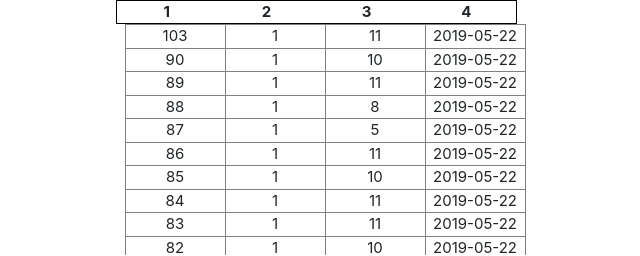
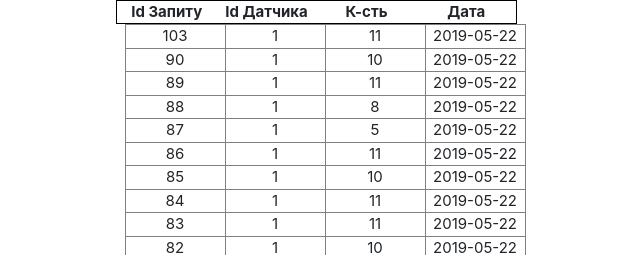
Before and after one commit to mixapaco/SensorCP, a PHP site: page /GetAll.php in a window 1280 px wide. Shown: the part 223-479 px from the top of the page, without its empty margins (315-955 px from the left). Run offline with PHP 8.4, Linux system fonts and the light colour scheme; a user stored in the database is signed in; data comes from the database, SQL or seed files in the repository; lists and menus that the app fills with data are empty; some libraries are stand-ins or nearby versions.

Commit message:
finally working version

```diff
--- a/GetAll.php
+++ b/GetAll.php
@@ -7,22 +7,19 @@
     <table style="border:1px solid black;">
         <thead>
             <tr>
-                <th class="cell">1</th>
-                <th class="cell">2</th>
-                <th class="cell">3</th>
-                <th class="cell">4</th>
+                <th class="cell">Id Запиту</th>
+                <th class="cell">Id Датчика</th>
+                <th class="cell">К-сть</th>
+                <th class="cell">Дата</th>
             </tr>
         </thead>
     </table>
     </div>
-
-<div id="mytable" >
-</div>
+    <div id="mytable"></div>
 </div>
 <div id="chart-conteiner">
     <canvas id="mycanvas"></canvas>
 </div>
-
 <form id="form" class="container-fluid" action="Getjson.php">
     <div id="flex-wrap" class="form-group">
 		<div class="rows">
@@ -30,7 +27,7 @@
 				<label for="inputrec">Id</label>
 			</div>
 			<div>
-				<input id="inputrec" class="form-control same-input" type="text" placeholder = "Enter your id">
+				<input id="inputrec" class="form-control same-input" type="text" name="id" placeholder = "Enter your id">
 			</div>
 		</div>
 		<div class="rows">
@@ -50,8 +47,7 @@
 			</div>
 		</div>
 	</div>
-
-	<div id="forradio" class="form-group">
+    <div id="forradio" class="form-group">
 		<div class="form-check form-check-inline">
 			<input id="rFilW" class="form-check-input" type="radio" name="rFilter" value="Week">
 			<label class="form-check-label" for="rFilW">Week</label>
--- a/Getjson.php
+++ b/Getjson.php
@@ -1,19 +1,42 @@
 <?php
     session_start();
     require_once 'connection.php';
-
-
-
-
-    if ( !empty($_GET["id"])) {
+    if (!empty($_GET["id"])){
         $id=$_GET["id"];
     }
     else {
         $id=1;
     }
+
     $userid=$_SESSION['userId'];
 
-    if(!empty($_GET["cdatea"])&!empty($_GET["cdateb"])) {
+
+
+    if(!empty($_GET["rFilter"])){
+        if($_GET["rFilter"]=="Week"){
+            $cdateb=date('Y\-m\-d'); //today
+            $timmon = time() - ((int)(date("N")-1)*86400);
+            $cdatea=date('Y\-m\-d',$timmon);//monday
+        }
+        if($_GET["rFilter"]=="Month"){
+            $cdateb=date('Y\-m\-d'); //today
+            $timmon = time() - ((int)(date("d")-1)*86400);
+            $cdatea=date('Y\-m\-d',$timmon);//monday
+        }
+        if($_GET["rFilter"]=="Year"){
+            $cdatea=date('Y')."-01-01"; //today
+            $timmon = time() - ((int)(date("d")-1)*86400);
+            $cdateb=date('Y')."-12-31";//monday
+        }
+        //$id=$_GET["id"];
+        $query ="SELECT Number, Id, Value, cdate FROM sensors WHERE  id=$id and UserId=$userid and cdate between '$cdatea' and '$cdateb' ORDER BY cdate";
+        $link = mysqli_connect($host, $user, $password, $database)
+        or die("Ошибка " . mysqli_error($link));
+        $result = mysqli_query($link, $query) or die("Ошибка " . mysqli_error($link));
+    }
+    else
+    {
+    if(!empty($_GET["cdatea"])&!empty($_GET["cdateb"])){
         $cdatea=$_GET["cdatea"];
         $cdateb=$_GET["cdateb"];
 
@@ -22,57 +45,18 @@
         or die("Ошибка " . mysqli_error($link));
         $result = mysqli_query($link, $query) or die("Ошибка " . mysqli_error($link));
     }
-    else {
+    else{
         $query = "SELECT Number, Id, Value, cdate FROM sensors WHERE id=$id and UserId=$userid ORDER BY cdate";
         $link = mysqli_connect($host, $user, $password, $database)
         or die("Ошибка " . mysqli_error($link));
         $result = mysqli_query($link, $query) or die("Ошибка " . mysqli_error($link));
     }
-    if(!empty($_GET["rFilter"]))
-    {
-        if($_GET["rFilter"]=="Week")
-        {
-           $cdateb=date('Y\-m\-d'); //today
-
-           $timmon = time() - ((int)(date("N")-1)*86400);
-
-           $cdatea=date('Y\-m\-d',$timmon);//monday
-        }
-        if($_GET["rFilter"]=="Month")
-        {
-           $cdateb=date('Y\-m\-d'); //today
-
-           $timmon = time() - ((int)(date("d")-1)*86400);
-
-           $cdatea=date('Y\-m\-d',$timmon);//monday
-
-        }
-        if($_GET["rFilter"]=="Year")
-        {
-           $cdatea=date('Y')."-01-01"; //today
-
-           $timmon = time() - ((int)(date("d")-1)*86400);
-
-           $cdateb=date('Y')."-12-31";//monday
-
-        }
-
-
-        $query ="SELECT Number, Id, Value, cdate FROM sensors WHERE  id=$id and UserId=$userid and cdate between '$cdatea' and '$cdateb' ORDER BY cdate";
-        $link = mysqli_connect($host, $user, $password, $database)
-        or die("Ошибка " . mysqli_error($link));
-        $result = mysqli_query($link, $query) or die("Ошибка " . mysqli_error($link));
-
-
-
     }
-
     $data[]=array();
-    if($result) {
+    if($result){
         $rows = mysqli_num_rows($result);
-        foreach ($result as $row) {
+        foreach ($result as $row){
             $data[]=$row;
-
         }
         mysqli_free_result($result);
     }
--- a/Header.php
+++ b/Header.php
@@ -5,7 +5,7 @@
 <!DOCTYPE html>
 <html>
 <head>
-	<title></title>
+  <title>Статистика</title>
 	<meta name="viewport" content="width=device-width, initial-scale=1.0">
 	<link rel="stylesheet" href="https://stackpath.bootstrapcdn.com/bootstrap/4.3.1/css/bootstrap.min.css" integrity="sha384-ggOyR0iXCbMQv3Xipma34MD+dH/1fQ784/j6cY/iJTQUOhcWr7x9JvoRxT2MZw1T" crossorigin="anonymous">
 	<link href="https://fonts.googleapis.com/css?family=Merriweather" rel="stylesheet">
@@ -14,11 +14,10 @@
 </head>
 <body>
 	<div id="main">
-	<header id="header" class="container-fluid" >
+	<header id="header" class="container-fluid">
 	 	<p><h1 class="h1">Scanner statistics</h1>
 		<div id="border-bot" class="container">We will provide info about your scanner</div></p>
-
-			<?php
+      <?php
 			  if(!empty($_SESSION))
 			  if(!empty($_SESSION["login_user"])) {
           $way='log/logout.php';
@@ -31,5 +30,4 @@
 			  }
 			?>
 	</header>
-
-	<div id="content" class="container-fluid">
+  <div id="content" class="container-fluid">
--- a/js/app.js
+++ b/js/app.js
@@ -1,46 +1,39 @@
-var ipUrl = "localhost";
+var ipUrl = "192.168.0.182";
 var barGraph;
 var d = new Date();
 
 class DateOb{
   constructor(dat,val){
-    this.dateprop=dat;
-    this.valprop=val;
+    this.dateprop = dat;
+    this.valprop = val;
   }
 }
-
 $(document).ready(getChart());
-function getChart() {
-
-
-  var form=$("#form");
-
-
-  ur="Getjson.php";
+function getChart(){
+  var form = $("#form");
+  ur = "Getjson.php";
   $.ajax({
     url: ur,
     method: "GET",
     data:form.serialize(),
-    success: function(data)
-    {
+    success: function(data){
       data = JSON.parse(data);
-
       addTable(data);
-
       var value = [];
       var dat = [];
 
-      for(var i in data) {
-        if(data[i].Id === undefined) {
+      for(var i in data){
+        if(data[i].Id === undefined){
           continue;
         }
         dat.push(data[i].cdate);
         value.push(data[i].Value);
       }
+
       var chartdata;
+
       if(!document.getElementById("rFilW").checked & !document.getElementById("rFilM").checked &
       !document.getElementById("rFilY").checked){
-
         dat.sort();
         chartdata = {
           labels: dat,
@@ -55,10 +48,10 @@ function getChart() {
         };
       }
 
-      if(document.getElementById("rFilW").checked) {
+      if(document.getElementById("rFilW").checked){
         var dataobject = [];
 
-        for (var i = dat.length - 1; i >= 0; i--) {
+        for (var i = dat.length - 1; i >= 0; i--){
           dataobject[i] = {
             dateprop: dat.pop(),
             valprop : value.pop(),
@@ -67,10 +60,12 @@ function getChart() {
 
         var bufd = new Date();
         var datTemp = [];
-        for (var i =0 ; i <= dataobject.length - 1; i++) {
+
+        for (var i = 0 ; i <= dataobject.length - 1; i++){
           bufd.setFullYear(dataobject[i].dateprop.substr(0,4),dataobject[i].dateprop.substr(5,2)-1,
           dataobject[i].dateprop.substr(8,2));
-          if (bufd.getDay()==0) {
+
+          if (bufd.getDay() == 0){
             datTemp[6] = dataobject[i].valprop;
           }
           else{
@@ -81,7 +76,6 @@ function getChart() {
         var buf = [];
         bufd.setTime(Date.now());
         var days = ["Monday", "Tuesday", "Wednesday", "Thursday", "Friday", "Saturday", "Sunday"];
-
         chartdata = {
           labels: dat,//dataobject.dateprop,
           datasets: [{
@@ -93,7 +87,6 @@ function getChart() {
             data: datTemp//dataobject.valprop
           }]
         };
-
         chartdata.labels = days;
         barGraph.options = {
           scales: {
@@ -118,18 +111,18 @@ function getChart() {
         }
       }
 
-      if(document.getElementById("rFilM").checked) {
+      if(document.getElementById("rFilM").checked){
         var tempDate = dat;
-        var tempVal=[] ;
-
+        var tempVal = [];
         var bufd = new Date();
         bufd.setTime(Date.now());
-        bufd.setFullYear(dat[0].substr(0,4),(dat[0].substr(5,2))-1,dat[0].substr(8,2));
+        bufd.setFullYear(dat[0].substr(0,4),(dat[0].substr(5,2)) - 1,dat[0].substr(8,2));
 
-        for (var i = 0; i < 30; i++) {
+        for (var i = 0; i < 30; i++){
           tempVal[i] = 0;
         }
-        for (var i = tempDate.length - 1; i >= 0; i--) {
+
+        for (var i = tempDate.length - 1; i >= 0; i--){
           tempVal[parseInt(tempDate[i].substr(8,2)) - 1] += parseInt(value[i]);
         }
 
@@ -146,14 +139,12 @@ function getChart() {
             data: value
           }]
         };
+        var DaysInMonth = [];
 
-        var DaysInMonth = [];
-        for (var i = 0; i <= 30; i++) {
-          DaysInMonth[i]=i+1;
+        for (var i = 0; i <= 30; i++){
+          DaysInMonth[i] = i + 1;
         }
-
         chartdata.labels = DaysInMonth;
-
         barGraph.options.scales.xAxes = [{
           stacked: true,
           time: {
@@ -162,18 +153,18 @@ function getChart() {
         }]
       }
 
-      if(document.getElementById("rFilY").checked) {
+      if(document.getElementById("rFilY").checked){
         var tempDate = dat;
-        var tempVal= [12];
-
+        var tempVal = [12];
         var bufd = new Date();
         bufd.setTime(Date.now());
         bufd.setFullYear(dat[0].substr(0,4),(dat[0].substr(5,2)),dat[0].substr(8,2));
 
-        for (var i = 0; i < 12; i++) {
+        for (var i = 0; i < 12; i++){
           tempVal[i] = 0;
         }
-        for (var i = tempDate.length - 1; i >= 0; i--) {
+
+        for (var i = tempDate.length - 1; i >= 0; i--){
           tempVal[parseInt(tempDate[i].substr(5,2)) - 1] += parseInt(value[i]);
         }
 
@@ -190,11 +181,10 @@ function getChart() {
             data: value
           }]
         };
-
-        chartdata.labels = ["Jan "+bufd.getFullYear(),"Feb "+bufd.getFullYear(),"Mar "+bufd.getFullYear(),
-        "Apr "+bufd.getFullYear(),"May "+bufd.getFullYear(),"Jun "+bufd.getFullYear(),
-        "Jul "+bufd.getFullYear(),"Aug "+bufd.getFullYear(),"Sep "+bufd.getFullYear(),
-        "Oct "+bufd.getFullYear(),"Nov "+bufd.getFullYear(),"Dec "+bufd.getFullYear()];
+        chartdata.labels = ["Jan " + bufd.getFullYear(),"Feb " + bufd.getFullYear(),"Mar " + bufd.getFullYear(),
+        "Apr " + bufd.getFullYear(),"May " + bufd.getFullYear(),"Jun " + bufd.getFullYear(),
+        "Jul " + bufd.getFullYear(),"Aug " + bufd.getFullYear(),"Sep " + bufd.getFullYear(),
+        "Oct " + bufd.getFullYear(),"Nov " + bufd.getFullYear(),"Dec " + bufd.getFullYear()];
         barGraph.options.scales.xAxes = [{
           stacked: true,
           time: {
@@ -203,7 +193,7 @@ function getChart() {
         }]
       }
 
-      if(barGraph === undefined) {
+      if(barGraph === undefined){
         createChartObj(chartdata);
         return 0;
       }
@@ -211,36 +201,33 @@ function getChart() {
       barGraph.data = chartdata;
       barGraph.update();
     },
-      error: function(data) {
+      error: function(data){
         console.log(data);
       }
   });
 }
 
-function addTable(data)
-{
+function addTable(data){
   var myTableDiv = document.getElementById("mytable");
 
-  if(myTableDiv.children[0] != undefined) {
+  if(myTableDiv.children[0] != undefined){
     myTableDiv.children[0].remove()
   }
 
   var table = document.createElement('TABLE');
   table.border = '1';
-
-
   var tableBody = document.createElement('TBODY');
   table.appendChild(tableBody);
 
-  for(var i in data) {
-    if(data[i].Id === undefined) {
+  for(var i in data){
+    if(data[i].Id === undefined){
       continue;
     }
 
     var tr = document.createElement('TR');
     tableBody.appendChild(tr);
 
-    for(var j in data[i]) {
+    for(var j in data[i]){
       var td = document.createElement('TD');
       td.setAttribute('class','cell');
       td.appendChild(document.createTextNode(data[i][j]));
@@ -252,9 +239,10 @@ function addTable(data)
 
 function createChartObj(chartdata) {
   var ctx = document.getElementById('mycanvas').getContext('2d');
-  if(undefined===ctx){return;}
+
+  if(undefined === ctx){return;}
+
   ctx.clearRect(0, 0, ctx.width, ctx.height);
-
   barGraph = new Chart(ctx, {
     type: 'bar',
     data: chartdata,
@@ -262,23 +250,23 @@ function createChartObj(chartdata) {
   });
 }
 
-function getLoginPage() {
-  var ur = "http://"+ipUrl+"/SensorCP/log/login.php";
+function getLoginPage(){
+  var ur = "http://" + ipUrl + "/SensorCP/log/login.php";
   $.ajax({
     url: ur,
     method: "POST",
-    success: function(data) {
+    success: function(data){
       var loginH = document.getElementById("login");
       loginH.innerHTML = data;
     },
-    error: function(data) {
+    error: function(data){
       console.log(data);
     }
   });
 }
 
-function getLogoutPage() {
-  var ur = "http://"+ipUrl+"/SensorCP/log/logout.php";
+function getLogoutPage(){
+  var ur = "http://" + ipUrl + "/SensorCP/log/logout.php";
   $.ajax({
     url: ur,
     method: "POST",
@@ -289,36 +277,34 @@ function getLogoutPage() {
   });
 }
 
-function getRegistrPage() {
-  var ur = "http://"+ipUrl+"/SensorCP/log/registrate.php";
+function getRegistrPage(){
+  var ur = "http://" + ipUrl + "/SensorCP/log/registrate.php";
   $.ajax({
     url: ur,
     method: "POST",
-    success: function(data) {
+    success: function(data){
       var loginH = document.getElementById("login");
       loginH.innerHTML = data;
     },
-    error: function(data) {
+    error: function(data){
       console.log(data);
     }
   });
 }
 
-function textInputFilter(e) {
-  if (e.value.length > 50) {
+function textInputFilter(e){
+  if (e.value.length > 50){
     console.log("Entered maximum length");
     var temp = e.value;
     e.value = temp.substring(0,e.value.length - 1);
   }
+  var alet = false;
 
-  var alet = false;
-  for (var i = 0; i <= e.value.length - 1; i++) {
-    if (e.value[e.value.length - 1].match(/[A-Za-z0-9_]/) == null) {
+  for (var i = 0; i <= e.value.length - 1; i++){
+    if (e.value[e.value.length - 1].match(/[A-Za-z0-9_]/) == null){
       alet = true;
       var temp = e.value;
       e.value = temp.substr(0,e.value.length - 1);
-    }
-    else{
     }
   }
   if (alet){
@@ -326,9 +312,10 @@ function textInputFilter(e) {
   }
 }
 
-function uncheckIfDate() {
+function uncheckIfDate(){
  var mas = document.getElementsByName("rFilter");
- for (var i = mas.length - 1; i >= 0; i--) {
-   mas[i].checked=false;
+
+ for (var i = mas.length - 1; i >= 0; i--){
+   mas[i].checked = false;
  }
 }
--- a/log/login.php
+++ b/log/login.php
@@ -4,8 +4,7 @@
 ?>
 <?php
 if($_SERVER["REQUEST_METHOD"] == "POST") {
-   if(!empty($_POST["username"]) & !empty($_POST["password"]))
-   {
+   if(!empty($_POST["username"]) & !empty($_POST["password"])) {
       $db = mysqli_connect($host, $user, $password, $database) or die("Ошибка " . mysqli_error($link));
 
       $myusername = mysqli_real_escape_string($db,$_POST['username']);
@@ -58,5 +57,3 @@ if($_SERVER["REQUEST_METHOD"] == "POST") {
 		</div>
 	</div>
 </form>
-
-<?php  ?>
--- a/log/registrate.php
+++ b/log/registrate.php
@@ -1,6 +1,5 @@
 <?php
-
- require_once $_SERVER['DOCUMENT_ROOT'].'/SensorCP/connection.php';
+   require_once $_SERVER['DOCUMENT_ROOT'].'/SensorCP/connection.php';
 ?>
 <?php
 if($_SERVER["REQUEST_METHOD"] == "POST") {
@@ -35,7 +34,6 @@ if($_SERVER["REQUEST_METHOD"] == "POST") {
    }
 }
 ?>
-
 <form action="log/registrate.php" method="post">
    <div id="loginform" class="form-group">
       <div class="logrows">
```
Also changed, not shown: log/logout.php (+5 -6 lines).
